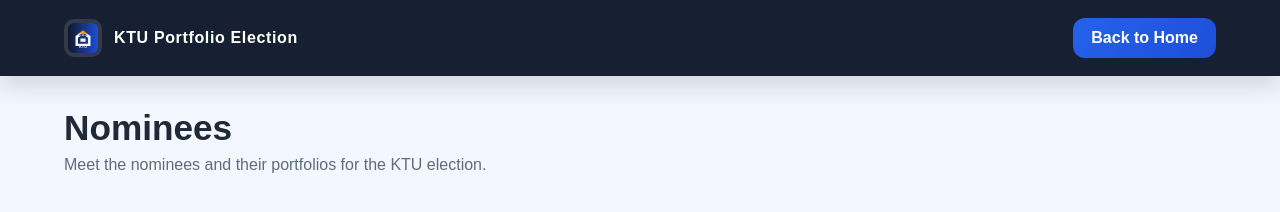
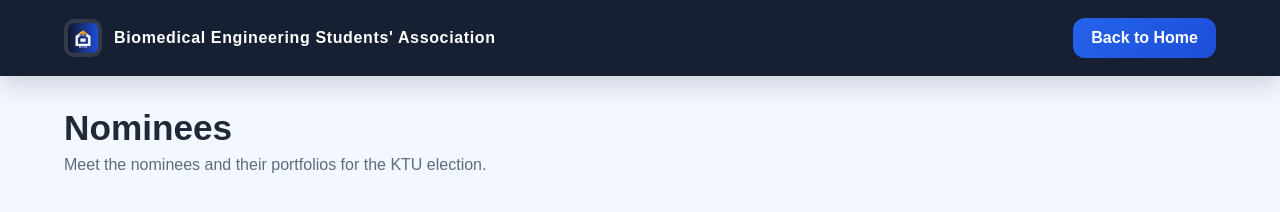
Before and after one commit to francisanderson445-dot/ktu-election, a website: page nominee-login.html in a window 1280 px wide. Drawn offline with Linux system fonts and the light colour scheme; no server answers.

Commit message:
Update nominee page branding

```diff
--- a/nominee-login.html
+++ b/nominee-login.html
@@ -114,7 +114,7 @@
     <div class="topbar-inner">
       <div class="brand">
         <img src="assets/branding/ktu-logo.svg" alt="KTU Logo" />
-        <span>KTU Portfolio Election</span>
+        <span>Biomedical Engineering Students' Association</span>
       </div>
       <a class="btn primary" href="index.html">Back to Home</a>
     </div>
```
Also changed, not shown: nominee-dashboard.html (+1 -1 lines), nominee-register.html (+1 -1 lines).
